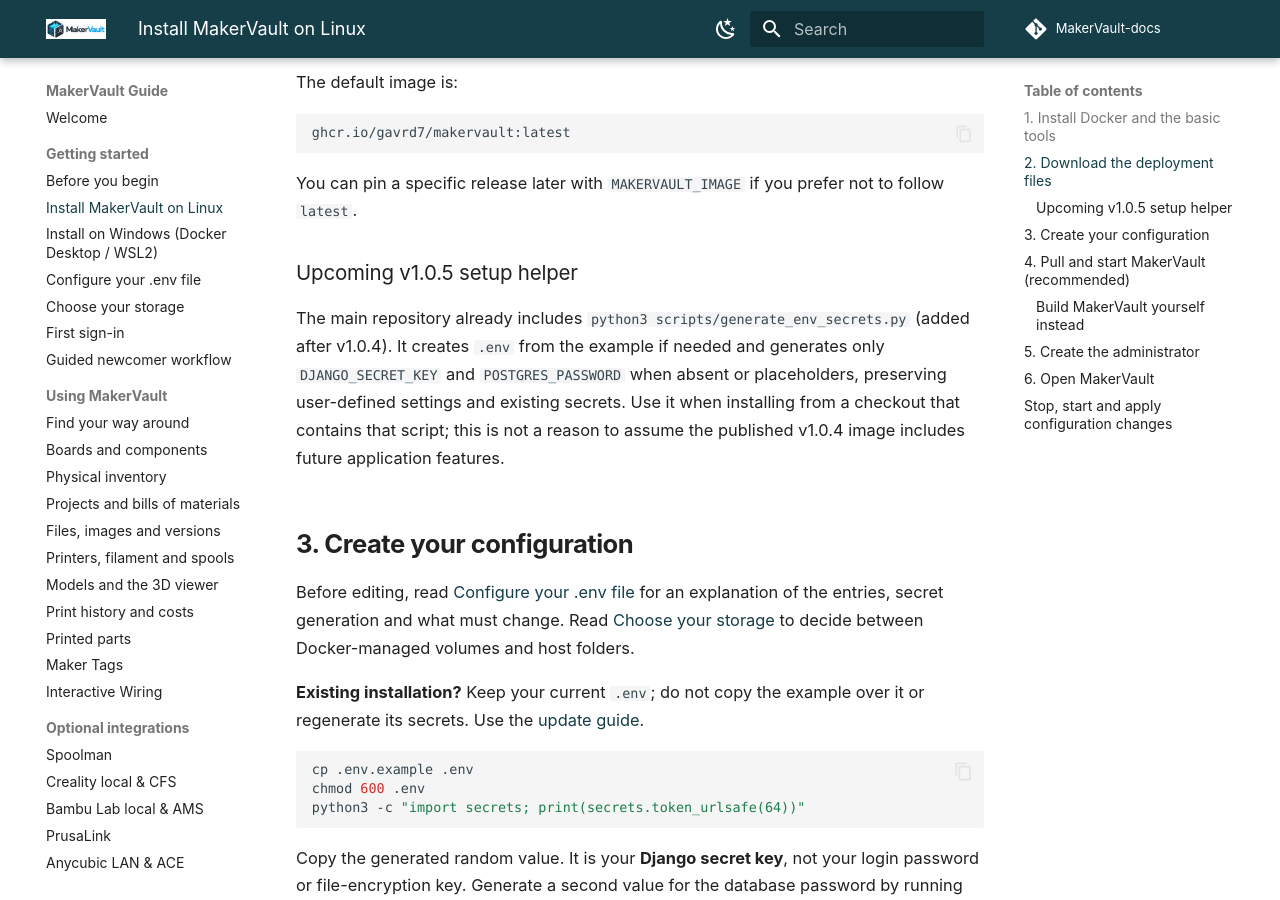
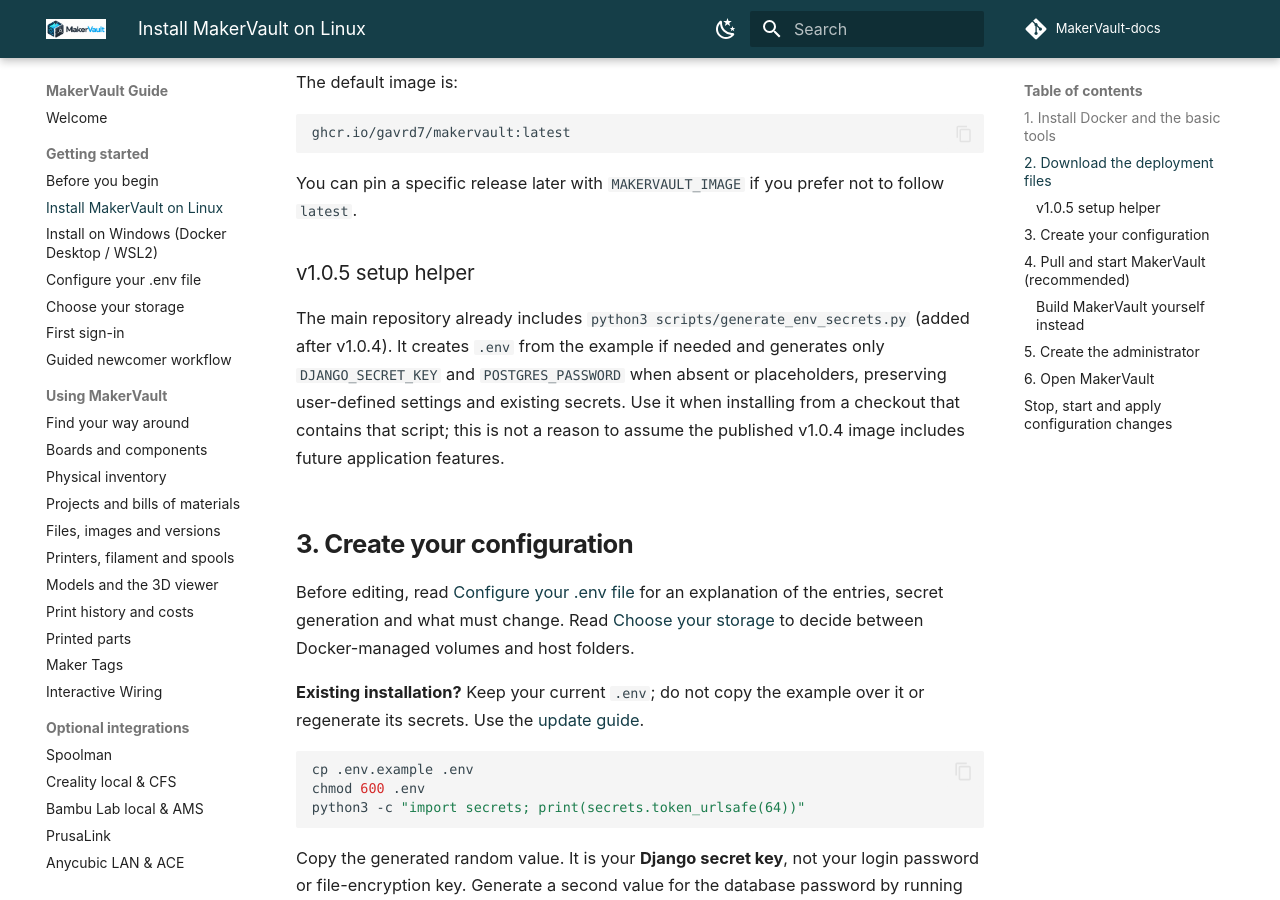
Before and after one commit to gavrd7/MakerVault-docs, an MkDocs documentation site: the page built from docs/guide/getting-started/install.md, in a window 1280 px wide and 900 px high, scrolled down 1401 px. Built offline with MkDocs 1.6.1 and Material for MkDocs 9.7.7, drawn with Linux system fonts in a browser that asks for light colours; comment, search, counter and statistics services are not loaded.

Commit message:
Refresh v1.0.5 release guidance in docs/guide/getting-started/install.md

```diff
--- a/docs/guide/getting-started/install.md
+++ b/docs/guide/getting-started/install.md
@@ -55,7 +55,7 @@
 
 You can pin a specific release later with `MAKERVAULT_IMAGE` if you prefer not to follow `latest`.
 
-### Upcoming v1.0.5 setup helper
+### v1.0.5 setup helper
 
 The main repository already includes `python3 scripts/generate_env_secrets.py` (added after v1.0.4). It creates `.env` from the example if needed and generates only `DJANGO_SECRET_KEY` and `POSTGRES_PASSWORD` when absent or placeholders, preserving user-defined settings and existing secrets. Use it when installing from a checkout that contains that script; this is not a reason to assume the published v1.0.4 image includes future application features.
 
```
